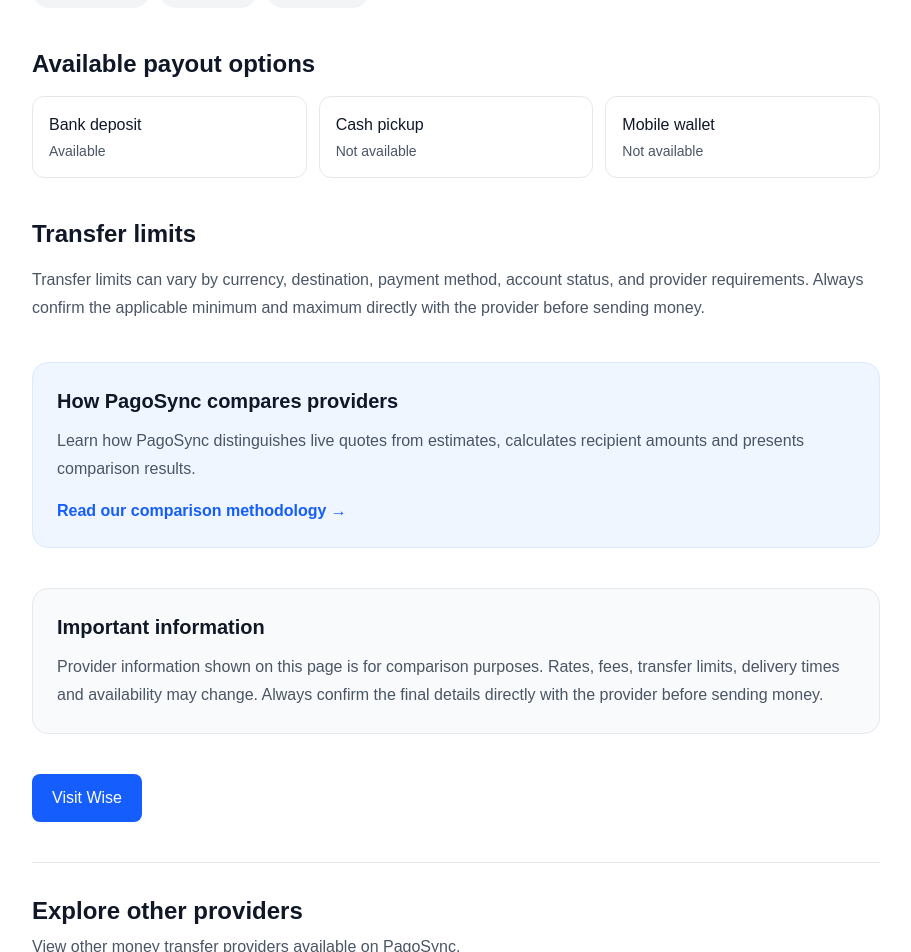
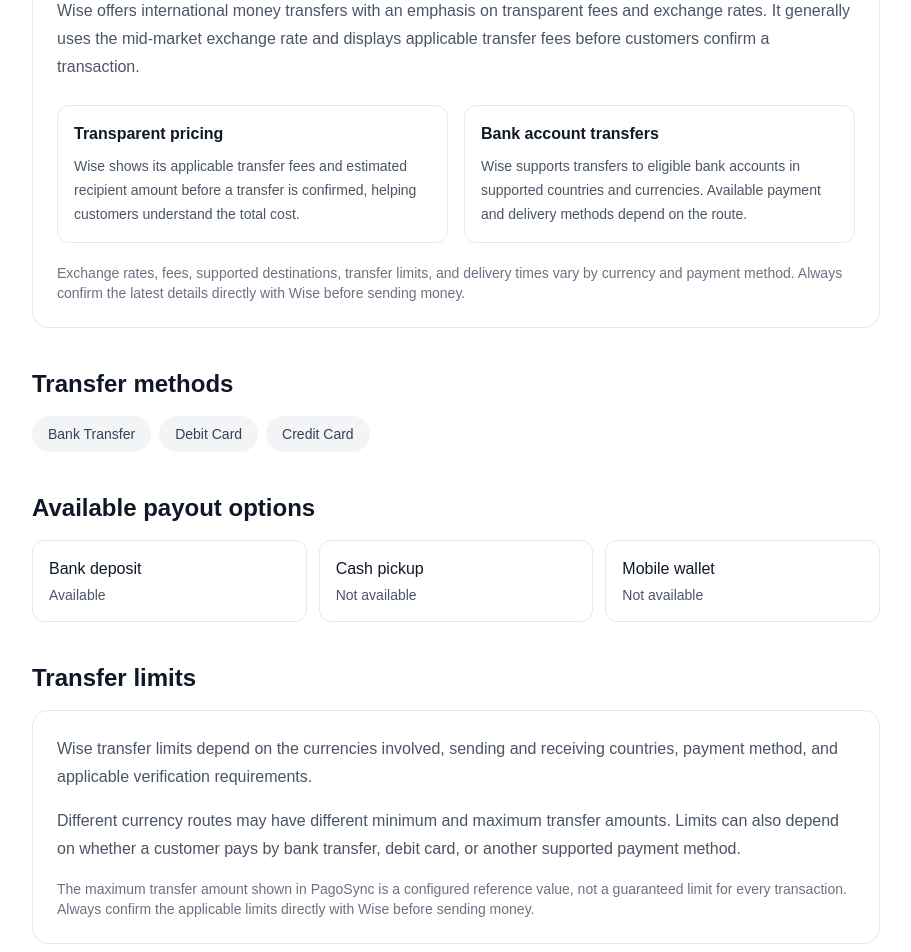
Before and after one commit to Solowogu/ratebridge, a Next.js app in the folder apps/web/: page /providers/wise in a window 1280 px wide. Shown: the part 540-1492 px from the top of the page, without its empty margins (184-1095 px from the left). Built offline with nearby package versions, Linux system fonts and the light colour scheme.

Commit message:
Improve Wise provider page and transfer limits

```diff
--- a/apps/web/app/providers/[slug]/page.tsx
+++ b/apps/web/app/providers/[slug]/page.tsx
@@ -234,6 +234,52 @@ const visitUrl = hasValidCurrencyPair
   </section>
 )}
 
+{provider.name === "Wise" && (
+  <section className="rounded-2xl border border-gray-200 bg-white p-6">
+    <h2 className="text-2xl font-semibold text-gray-900">
+      Why choose Wise?
+    </h2>
+
+    <p className="mt-4 leading-7 text-gray-600">
+      Wise offers international money transfers with an emphasis
+      on transparent fees and exchange rates. It generally uses
+      the mid-market exchange rate and displays applicable
+      transfer fees before customers confirm a transaction.
+    </p>
+
+    <div className="mt-6 grid gap-4 sm:grid-cols-2">
+      <div className="rounded-xl border border-gray-200 p-4">
+        <h3 className="font-semibold text-gray-900">
+          Transparent pricing
+        </h3>
+        <p className="mt-2 text-sm leading-6 text-gray-600">
+          Wise shows its applicable transfer fees and estimated
+          recipient amount before a transfer is confirmed,
+          helping customers understand the total cost.
+        </p>
+      </div>
+
+      <div className="rounded-xl border border-gray-200 p-4">
+        <h3 className="font-semibold text-gray-900">
+          Bank account transfers
+        </h3>
+        <p className="mt-2 text-sm leading-6 text-gray-600">
+          Wise supports transfers to eligible bank accounts
+          in supported countries and currencies. Available
+          payment and delivery methods depend on the route.
+        </p>
+      </div>
+    </div>
+
+    <p className="mt-5 text-sm text-gray-500">
+      Exchange rates, fees, supported destinations, transfer
+      limits, and delivery times vary by currency and payment
+      method. Always confirm the latest details directly
+      with Wise before sending money.
+    </p>
+  </section>
+)}
+
         <section className="space-y-4">
           <h2 className="text-2xl font-semibold text-gray-900">
             Transfer methods
@@ -325,7 +371,32 @@ const visitUrl = hasValidCurrencyPair
         with Western Union before completing a transaction.
       </p>
     </div>
-  ) : (
+
+    ) : provider.name === "Wise" ? (
+      <div className="rounded-2xl border border-gray-200 p-6">
+        <p className="leading-7 text-gray-600">
+          Wise transfer limits depend on the currencies involved,
+          sending and receiving countries, payment method,
+          and applicable verification requirements.
+        </p>
+
+        <p className="mt-4 leading-7 text-gray-600">
+          Different currency routes may have different minimum
+          and maximum transfer amounts. Limits can also depend
+          on whether a customer pays by bank transfer, debit
+          card, or another supported payment method.
+        </p>
+
+        <p className="mt-4 text-sm text-gray-500">
+          The maximum transfer amount shown in PagoSync is
+          a configured reference value, not a guaranteed
+          limit for every transaction. Always confirm the
+          applicable limits directly with Wise before
+          sending money.
+        </p>
+      </div>
+    ) : (
+
 
     <p className="leading-7 text-gray-600">
       Transfer limits can vary by currency, destination,
```
